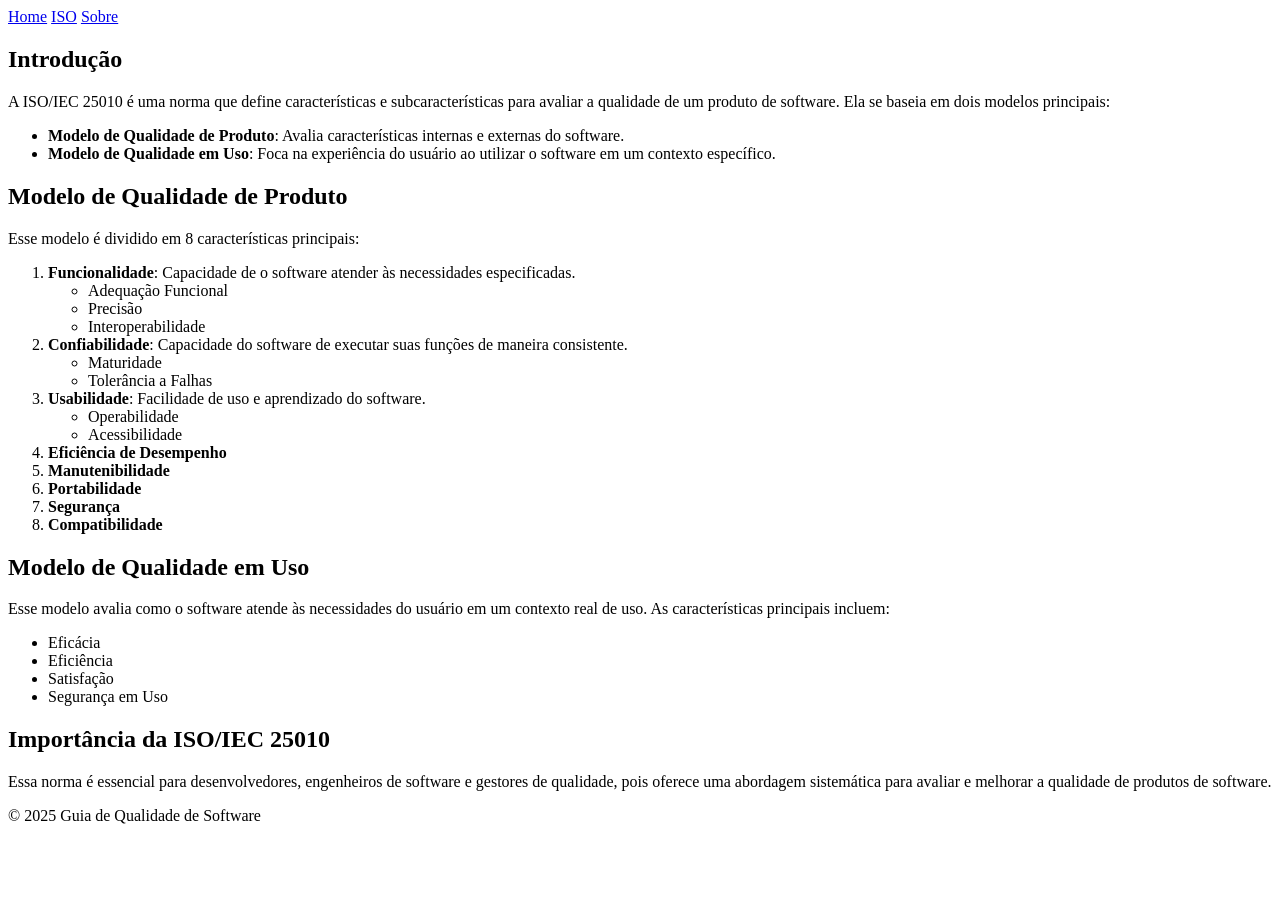
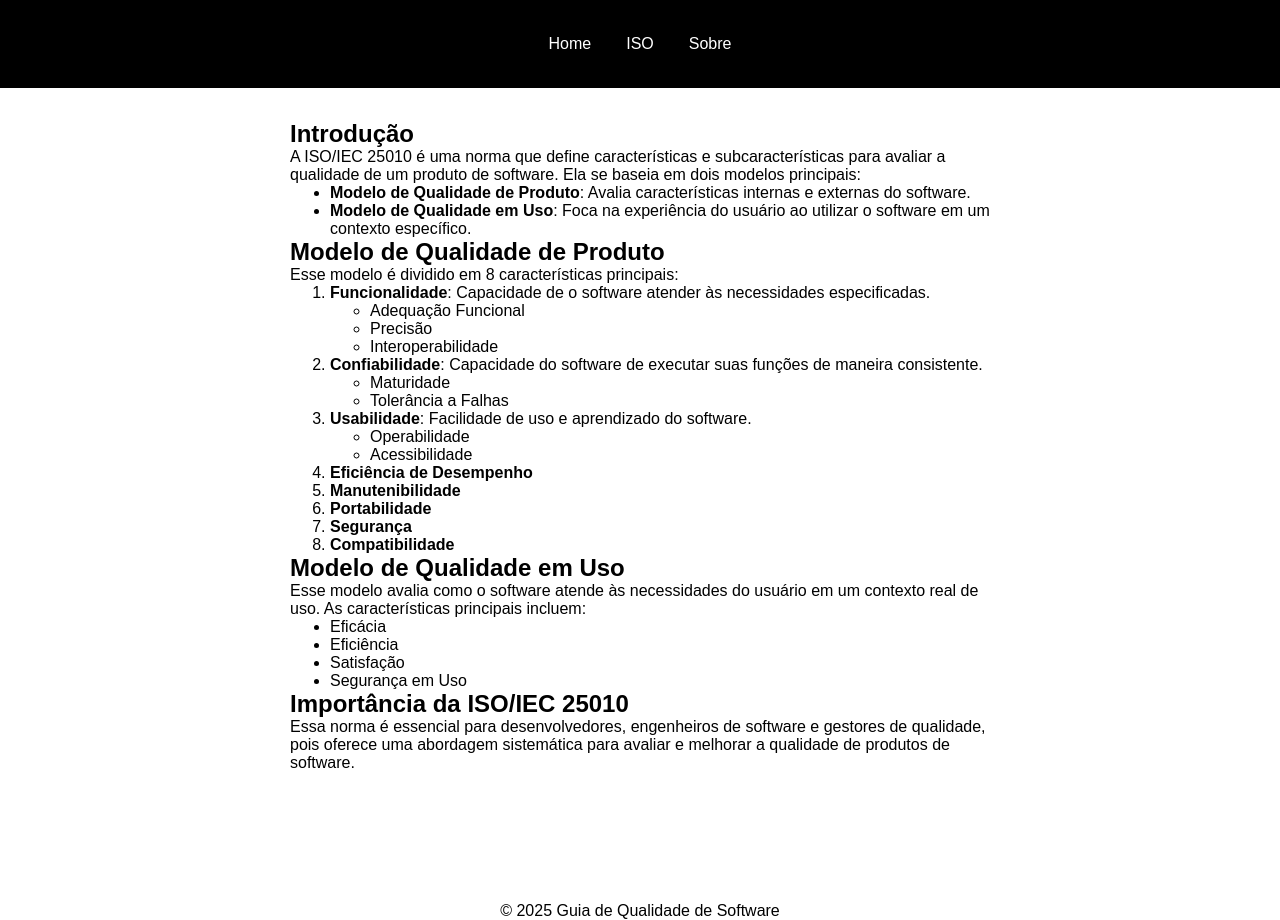
Before and after one commit to Ismagold67/Qsoft100525, a plain HTML site: page index.html in a window 1280 px wide. Before the commit the page ends 841 px from the top, so only its background shows below. Drawn offline with Linux system fonts and the light colour scheme; files that its build step writes are made by us from their sources; the site is published under a folder, as on GitHub Pages, so addresses that start at the root find nothing.

Commit message:
Update index.html

```diff
--- a/index.html
+++ b/index.html
@@ -3,7 +3,7 @@
 <head>
     <meta charset="UTF-8">
     <meta name="viewport" content="width=device-width, initial-scale=1.0">
-    <link rel="stylesheet" href="/src/css/style.css">
+    <link rel="stylesheet" href="style.css">
     <title>ISO 25010</title>
 </head>
 <body>
```
